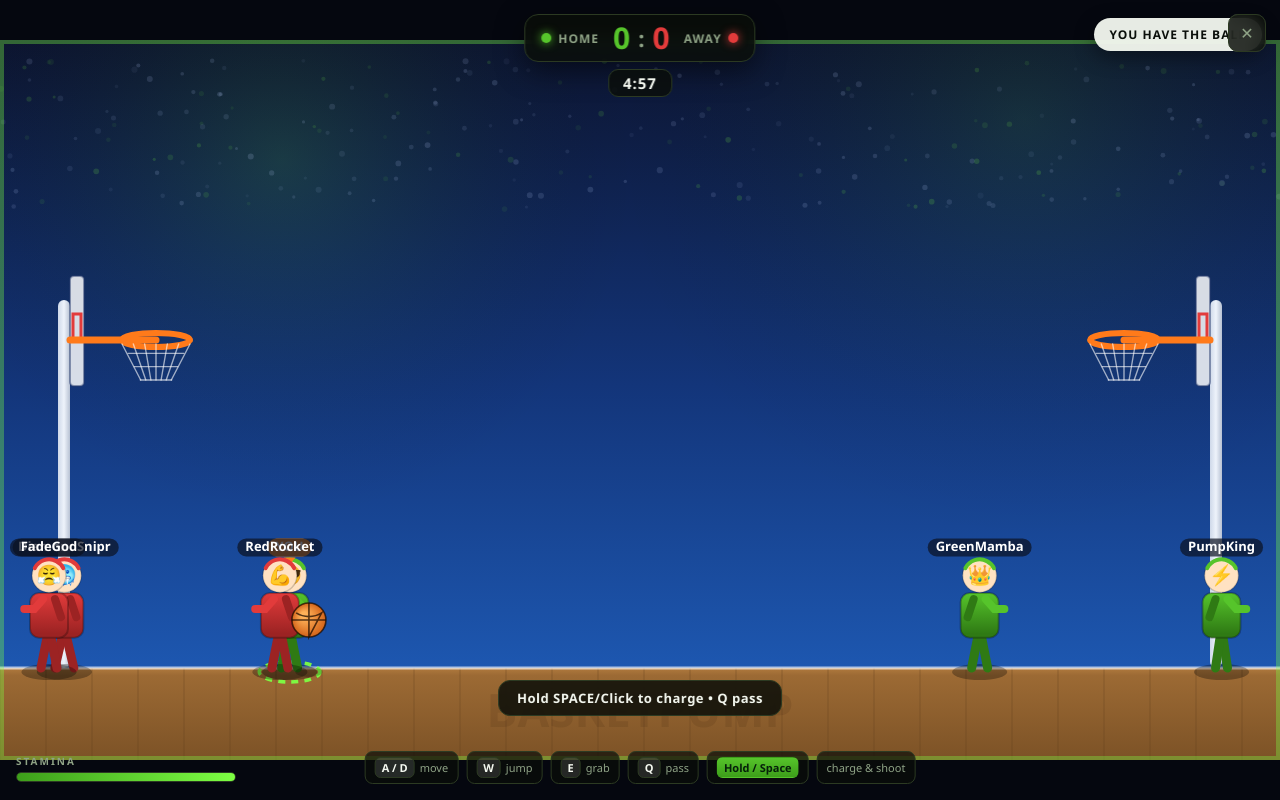
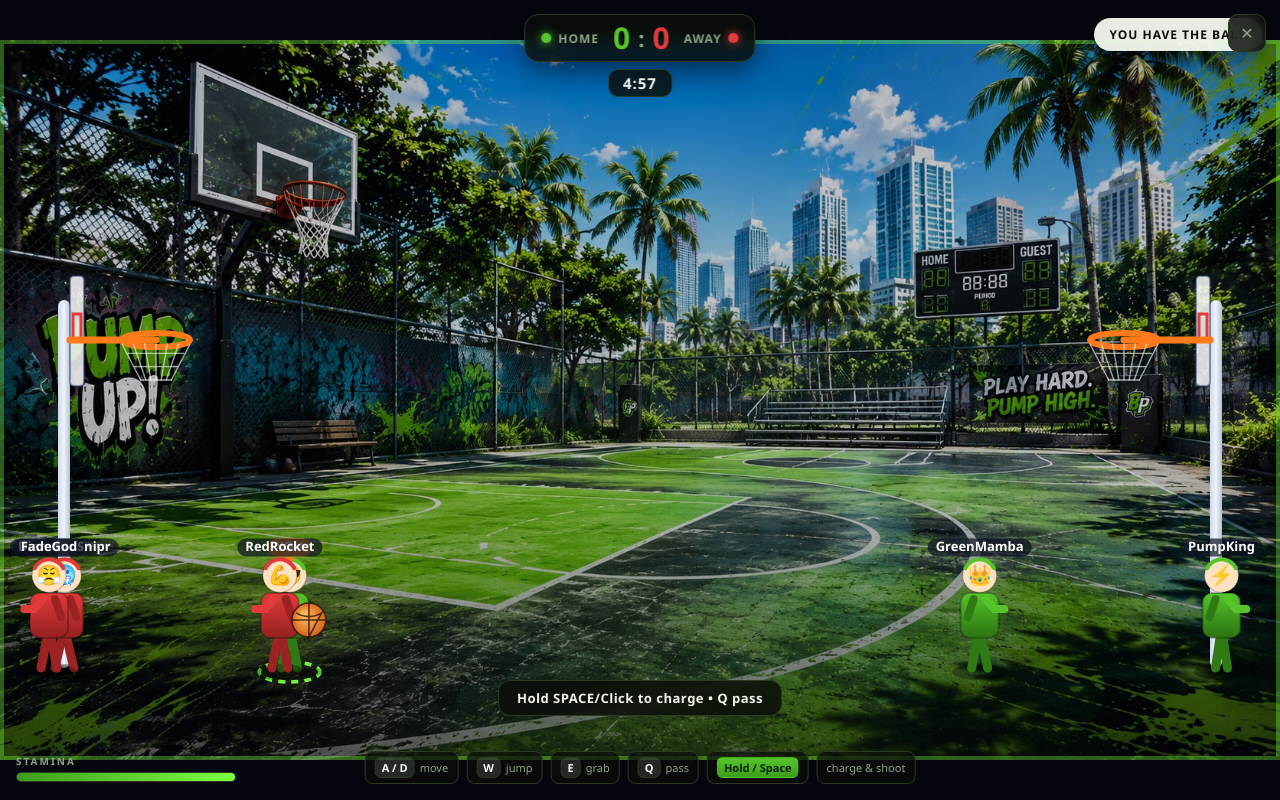
Before and after one commit to ciberneticatradingdev/basketpump, a website built with Vite: page index.html in a window 1280 px wide. Both pictures are taken after a click on the button "▶ PLAY". Built offline with nearby package versions, Linux system fonts and the light colour scheme.

Commit message:
Brand: real court photo as menu + game background, new BASKETPUMP badge logo
- public/brand/court.jpg (optimized) used as menu bg (with dark overlay) and game bg
- new logo-600.png badge in menu + favicon, removed redundant text tagline
- game renderer loads court photo, gradient shade keeps players/HUD readable
- pruned heavy source PNGs from repo

```diff
--- a/index.html
+++ b/index.html
@@ -2,7 +2,7 @@
 <html lang="en">
   <head>
     <meta charset="UTF-8" />
-    <link rel="icon" type="image/jpeg" href="/brand/logo.jpg" />
+    <link rel="icon" type="image/png" href="/brand/logo-600.png" />
     <meta name="viewport" content="width=device-width, initial-scale=1.0, maximum-scale=1.0, user-scalable=no" />
     <meta name="theme-color" content="#0a0e0a" />
     <title>BasketPump — Play Hard. Pump High.</title>
@@ -14,8 +14,7 @@
       <section id="menu-screen" class="screen active">
         <div class="menu-bg"></div>
         <div class="menu-inner">
-          <img class="menu-logo" src="/brand/logo.jpg" alt="BasketPump" />
-          <p class="tagline">PLAY HARD. <span class="g">PUMP HIGH.</span></p>
+          <img class="menu-logo" src="/brand/logo-600.png" alt="BasketPump — Play Hard. Pump High." />
 
           <div class="menu-card">
             <div class="menu-row">
--- a/src/court.ts
+++ b/src/court.ts
@@ -24,53 +24,59 @@ export const targetRim = (t: Team) => t === 'home'
   : { x: POLE_X_L + RIM_REACH, y: RIM_Y };  // away shoots at left hoop
 
 let bgCache: HTMLCanvasElement | null = null;
+let courtImg: HTMLImageElement | null = null;
+let courtReady = false;
+
+// load the real court photo for the game background
+(() => {
+  const img = new Image();
+  img.onload = () => { courtReady = true; bgCache = null; /* rebuild with photo */ };
+  img.src = '/brand/court.jpg';
+  courtImg = img;
+})();
 
 function buildBackground(): HTMLCanvasElement {
   const c = document.createElement('canvas');
   c.width = WORLD_W; c.height = WORLD_H;
   const x = c.getContext('2d')!;
 
-  // night-sky court gradient (matches the reference: deep blue arena)
+  if (courtReady && courtImg) {
+    // cover-fit the photo into the world rect
+    const iw = courtImg.naturalWidth, ih = courtImg.naturalHeight;
+    const s = Math.max(WORLD_W / iw, WORLD_H / ih);
+    const dw = iw * s, dh = ih * s;
+    x.drawImage(courtImg, (WORLD_W - dw) / 2, (WORLD_H - dh) / 2, dw, dh);
+    // darken slightly toward the bottom so players + ball pop and the gameplay band reads clearly
+    const shade = x.createLinearGradient(0, 0, 0, WORLD_H);
+    shade.addColorStop(0, 'rgba(6,10,20,.28)');
+    shade.addColorStop(0.55, 'rgba(6,10,20,.18)');
+    shade.addColorStop(0.78, 'rgba(4,7,14,.42)');
+    shade.addColorStop(1, 'rgba(3,5,10,.66)');
+    x.fillStyle = shade; x.fillRect(0, 0, WORLD_W, WORLD_H);
+    // soft green ground-line glow where players stand
+    radialGlow(x, WORLD_W / 2, FLOOR_Y, 520, 'rgba(86,196,43,.10)');
+    return c;
+  }
+
+  // ---- fallback procedural arena (used until the photo loads) ----
+  // night-sky court gradient
   const sky = x.createLinearGradient(0, 0, 0, FLOOR_Y);
   sky.addColorStop(0, '#0c1430');
   sky.addColorStop(0.55, '#13357a');
   sky.addColorStop(1, '#1d57b0');
   roundRect(x, 0, 0, WORLD_W, WORLD_H, 0); x.fillStyle = sky; x.fill();
 
-  // subtle green spotlight glows (BasketPump branding)
   radialGlow(x, WORLD_W * 0.22, 120, 360, 'rgba(86,196,43,.16)');
   radialGlow(x, WORLD_W * 0.8, 80, 420, 'rgba(86,196,43,.12)');
 
-  // faint crowd dots up top
-  x.save();
-  for (let i = 0; i < 240; i++) {
-    const px = Math.random() * WORLD_W, py = 20 + Math.random() * 150;
-    x.globalAlpha = 0.05 + Math.random() * 0.12;
-    x.fillStyle = Math.random() > 0.7 ? '#7dff43' : '#bcd0ff';
-    x.beginPath(); x.arc(px, py, 1.5 + Math.random() * 1.6, 0, Math.PI * 2); x.fill();
-  }
-  x.restore();
-
-  // wooden floor
   const floorH = WORLD_H - FLOOR_Y;
   const wood = x.createLinearGradient(0, FLOOR_Y, 0, WORLD_H);
   wood.addColorStop(0, '#b07a3e');
   wood.addColorStop(0.08, '#9c6a34');
   wood.addColorStop(1, '#7c5226');
   x.fillStyle = wood; x.fillRect(0, FLOOR_Y, WORLD_W, floorH);
-  // planks
-  x.save(); x.globalAlpha = .18; x.strokeStyle = '#5e3d1a'; x.lineWidth = 2;
-  for (let i = 0; i < WORLD_W; i += 46) { x.beginPath(); x.moveTo(i, FLOOR_Y); x.lineTo(i, WORLD_H); x.stroke(); }
-  x.restore();
-  // floor highlight line
   x.strokeStyle = 'rgba(255,255,255,.65)'; x.lineWidth = 3;
   x.beginPath(); x.moveTo(0, FLOOR_Y); x.lineTo(WORLD_W, FLOOR_Y); x.stroke();
-
-  // center logo on floor
-  x.save(); x.translate(WORLD_W / 2, FLOOR_Y + floorH / 2);
-  x.globalAlpha = .14; x.fillStyle = '#3d2510';
-  x.font = '900 46px Segoe UI, sans-serif'; x.textAlign = 'center'; x.textBaseline = 'middle';
-  x.fillText('BASKETPUMP', 0, 0); x.restore();
 
   return c;
 }
--- a/src/style.css
+++ b/src/style.css
@@ -14,14 +14,14 @@ html,body{height:100%;background:var(--ink);color:var(--white);font-family:var(-
 
 /* ===== MENU ===== */
 #menu-screen.active{display:flex;align-items:center;justify-content:center}
-.menu-bg{position:absolute;inset:0;background:
-  radial-gradient(circle at 20% 15%, rgba(86,196,43,.22), transparent 45%),
-  radial-gradient(circle at 85% 85%, rgba(86,196,43,.15), transparent 50%),
-  linear-gradient(160deg,#0c1109,#070a06);}
-.menu-bg::after{content:"";position:absolute;inset:0;opacity:.06;
+.menu-bg{position:absolute;inset:0;background:#070a06 url('/brand/court.jpg') center/cover no-repeat;}
+.menu-bg::before{content:"";position:absolute;inset:0;background:
+  radial-gradient(circle at 50% 38%, rgba(7,10,6,.35), rgba(7,10,6,.78) 70%),
+  linear-gradient(180deg, rgba(7,10,6,.55), rgba(7,10,6,.88));}
+.menu-bg::after{content:"";position:absolute;inset:0;opacity:.05;
   background-image:repeating-linear-gradient(45deg,#fff 0 2px,transparent 2px 22px);}
 .menu-inner{position:relative;z-index:2;display:flex;flex-direction:column;align-items:center;gap:10px;width:min(92vw,440px);padding:24px 0;text-align:center}
-.menu-logo{width:min(74vw,300px);border-radius:18px;box-shadow:0 18px 60px rgba(0,0,0,.6),0 0 0 1px var(--border);}
+.menu-logo{width:min(78vw,330px);filter:drop-shadow(0 16px 40px rgba(0,0,0,.7)) drop-shadow(0 0 24px rgba(86,196,43,.25));}
 .tagline{font-weight:800;letter-spacing:2px;font-size:15px;color:var(--white);margin-top:-2px}
 .tagline .g{color:var(--green-glow);text-shadow:0 0 18px rgba(125,255,67,.5)}
 .menu-card{width:100%;background:linear-gradient(180deg,var(--panel),var(--panel-2));border:1px solid var(--border);border-radius:var(--radius);padding:16px;display:flex;flex-direction:column;gap:14px;box-shadow:0 12px 40px rgba(0,0,0,.5)}
```
Also changed, not shown: public/brand/court.jpg (added), public/brand/logo-600.png (added), public/brand/logo.jpg (deleted), 1 other file.
